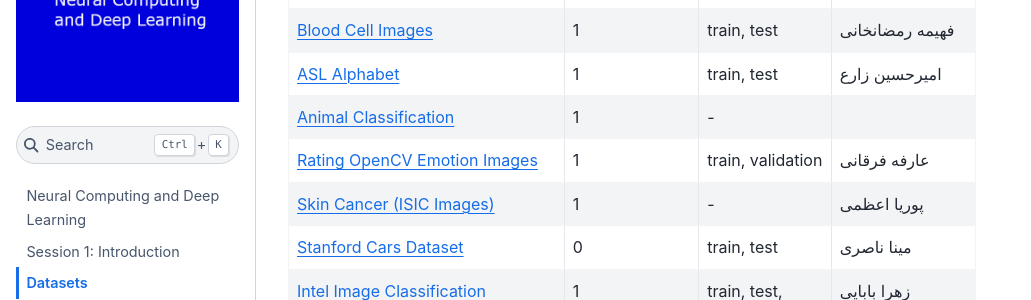
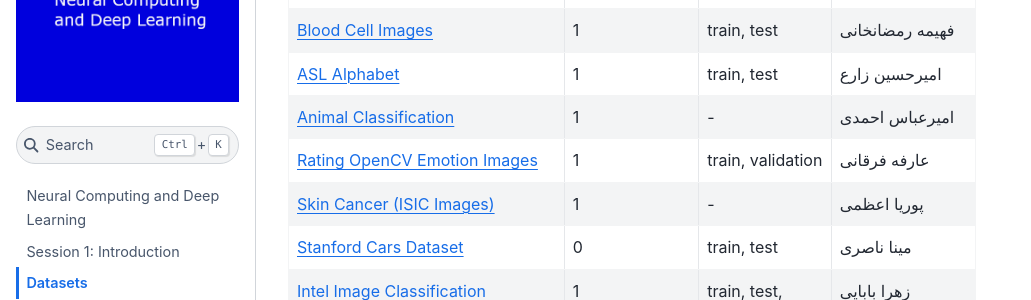
Before and after one commit to LiterallyTheOne/deep_learning_class, a Jupyter Book: the page built from docs/datasets.md, in a window 1280 px wide and 900 px high, scrolled down 463 px. Shown: the part 153-453 px from the top of the window, without its empty margins (0-1031 px from the left). Built offline with Jupyter Book 1.0.4 settings and Sphinx 7.4.7 and the Sphinx Book theme 1.1.4, drawn with Linux system fonts in a browser that asks for light colours.

Commit message:
Add the name of the one who hasn't sent his name

```diff
--- a/docs/datasets.md
+++ b/docs/datasets.md
@@ -10,7 +10,7 @@
 | [Bird Speciees Dataset](https://www.kaggle.com/datasets/rahmasleam/bird-speciees-dataset)                                                            | 1                      | -                       | محمد مهدی افخمی        |
 | [Blood Cell Images](https://www.kaggle.com/datasets/paultimothymooney/blood-cells/data)                                                              | 1                      | train, test             | فهیمه رمضانخانی        |
 | [ASL Alphabet](https://www.kaggle.com/datasets/grassknoted/asl-alphabet)                                                                             | 1                      | train, test             | امیرحسین زارع          |
-| [Animal Classification](https://www.kaggle.com/datasets/ayushv322/animal-classification)                                                             | 1                      | -                       |                        |
+| [Animal Classification](https://www.kaggle.com/datasets/ayushv322/animal-classification)                                                             | 1                      | -                       | امیرعباس احمدی         |
 | [Rating OpenCV Emotion Images](https://www.kaggle.com/datasets/juniorbueno/rating-opencv-emotion-images)                                             | 1                      | train, validation       | عارفه فرقانی           |
 | [Skin Cancer (ISIC Images)](https://www.kaggle.com/datasets/rm1000/skin-cancer-isic-images)                                                          | 1                      | -                       | پوریا اعظمی            |
 | [Stanford Cars Dataset](https://www.kaggle.com/datasets/jessicali9530/stanford-cars-dataset)                                                         | 0                      | train, test             | مینا ناصری             |
```
